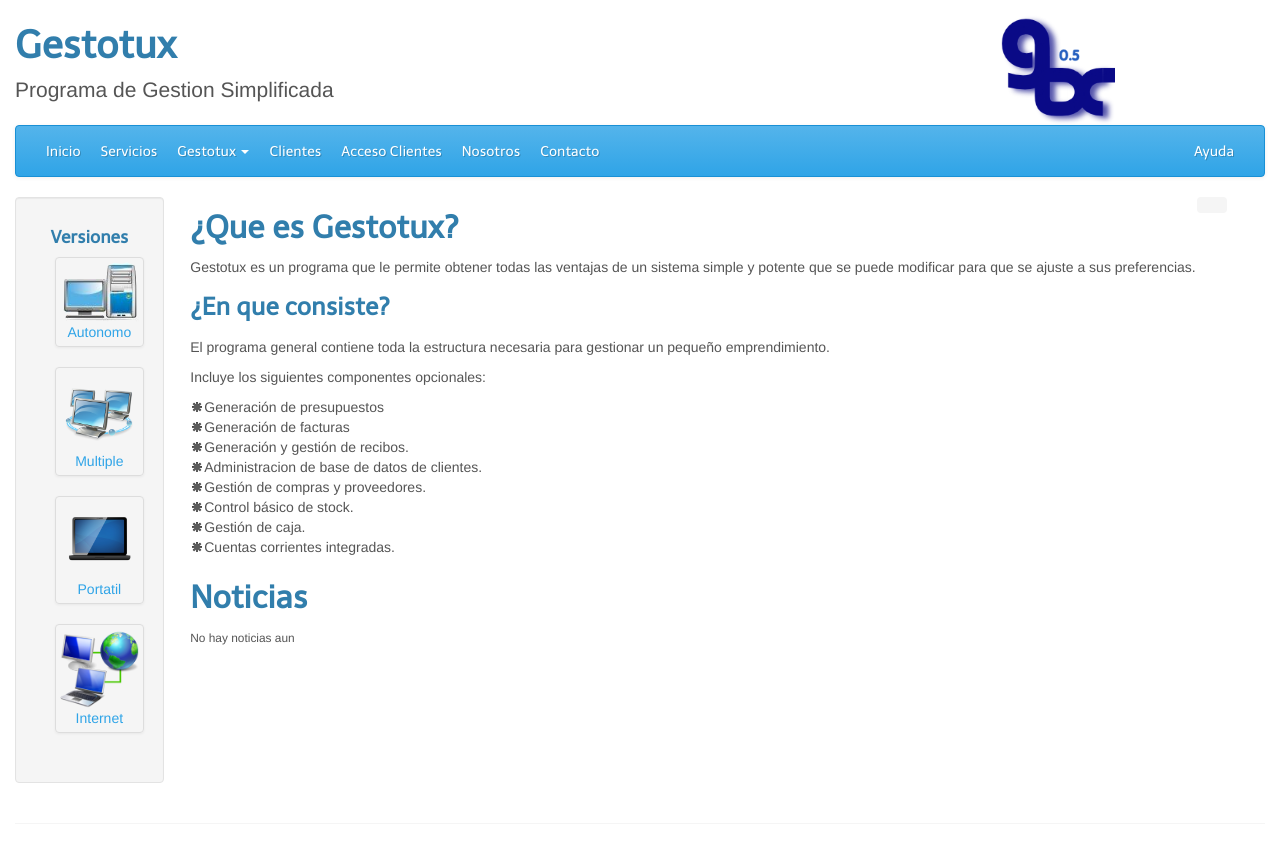
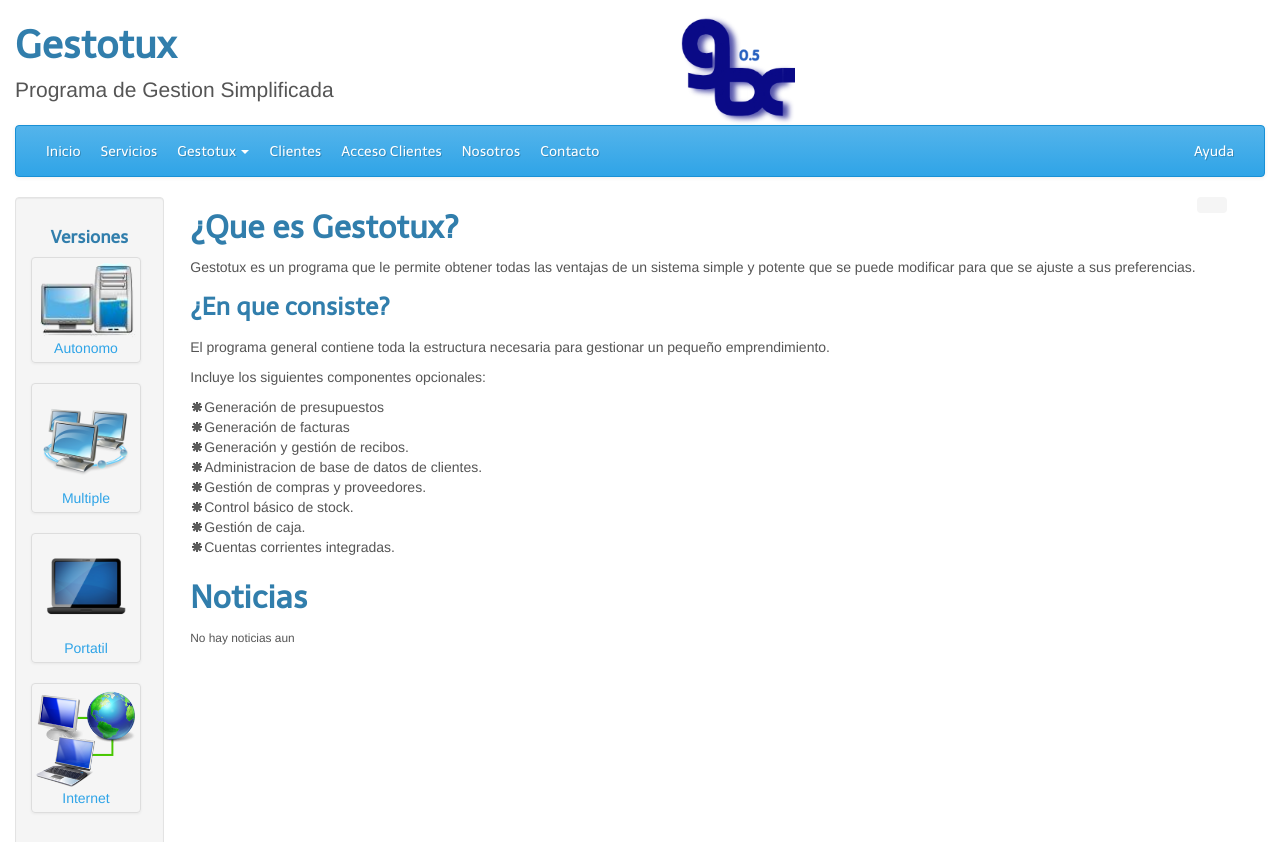
Before and after one commit to tranfuga25s/trsis, a CakePHP app: the page made by app/View/Pages/home.ctp in a window 1280 px wide. Shown: the top 842 px of the page. Run offline with PHP 8.4 and a stand-in for CakePHP, Linux system fonts and the light colour scheme; the template is opened without the code that fills it, so the values that code supplies are empty; some libraries are stand-ins or nearby versions; some web fonts are replaced.

Commit message:
Mejorado estilo visible en firefox

```diff
--- a/app/View/Layouts/default.ctp
+++ b/app/View/Layouts/default.ctp
@@ -18,11 +18,11 @@
 
     <!-- Cabecera -->
   <div class="row">
-    <div class="span6">
+    <div class="span8">
       <h1>Gestotux</h1>
       <p class="lead">Programa de Gestion Simplificada</p>
     </div>
-    <div class="span8">
+    <div class="span2">
       <div class="pull-right"><?php echo $this->Html->image( 'cabecera.png', array( 'id' => 'cabecera' ) ); ?></div>
     </div>
   </div>
@@ -62,28 +62,28 @@
        <div class="span2 well text-center" style="width: 11.893617%;">
             <h4 class="text-center">Versiones</h4>
             <ul class="thumbnails">
-                <li class="thumbnail text-center">
+                <li class="thumbnail text-center" style="margin-left: -4px;">
                     <?php echo $this->Html->link(
                             $this->Html->image( 'autonomo.png', array( 'alt' => "Autonomo", 'style' => 'width: 100px;' ) ).'<br />'.
                             'Autonomo',
                              '/pages/servicios',
                              array( 'escape' => false ) ); ?>
                 </li>
-                <li class="thumbnail text-center">
+                <li class="thumbnail text-center"  style="margin-left: -4px;">
                     <?php echo $this->Html->link(
                             $this->Html->image( 'multiple.png', array( 'alt' => "Multiple", 'style' => 'width: 100px;' ) ).'<br />'.
                             'Multiple',
                              '/pages/servicios',
                              array( 'escape' => false ) ); ?>
                 </li>
-                <li class="thumbnail text-center">
+                <li class="thumbnail text-center"  style="margin-left: -4px;">
                     <?php echo $this->Html->link(
                             $this->Html->image( 'portatil.png', array( 'alt' => "Portatil", 'style' => 'width: 100px;' ) ).'<br />'.
                             'Portatil',
                              '/pages/servicios',
                              array( 'escape' => false ) ); ?>
                 </li>
-                <li class="thumbnail text-center">
+                <li class="thumbnail text-center"  style="margin-left: -4px;">
                     <?php echo $this->Html->link(
                             $this->Html->image( 'internet.png', array( 'alt' => "Internet", 'style' => 'width: 100px;' ) ).'<br />'.
                             'Internet',
```
